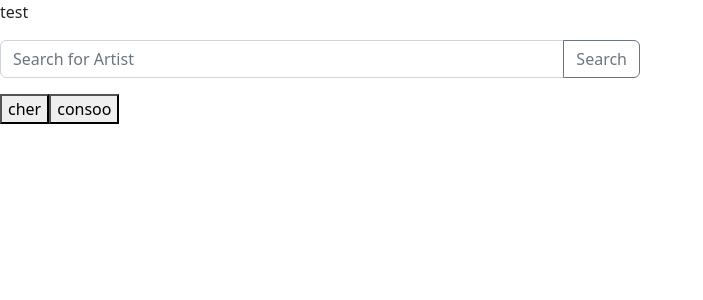
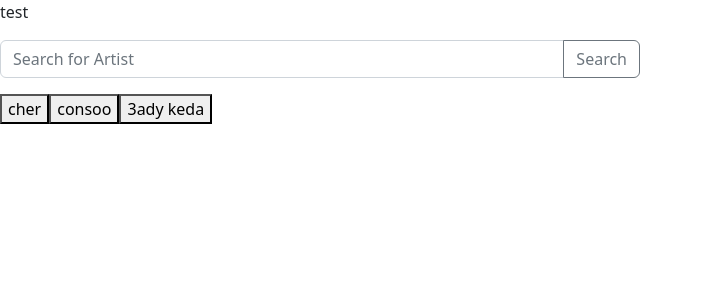
Before and after one commit to Naguib10/artists-search-app, a React (Create React App) app in the folder artists-search-app/: page /searchresults in a window 1280 px wide. Shown: the top 300 px of the page, without its empty margins (0-703 px from the left). Built offline with nearby package versions, Linux system fonts and the light colour scheme.

Commit message:
[ADD] Fetching APIs including images

```diff
--- a/artists-search-app/src/components/App.jsx
+++ b/artists-search-app/src/components/App.jsx
@@ -2,13 +2,17 @@ import SearchBar from "./SearchBar";
 import { Link } from "react-router-dom";
 import axios from "axios";
 import { useState } from "react";
+import ArtistCard from "./ArtistCard";
+import SearchResults from "./SearchResults";
 
 function App() {
 
   const [name, setname] = useState([]);
 
+  var artist = "michael";
+
   const fetchData = () => {
-    return axios.get(" http://ws.audioscrobbler.com/2.0/?method=artist.search&artist=cher&api_key=2d9b6b622a720816152fe9586d35f271&format=json")
+    return axios.get(`http://ws.audioscrobbler.com/2.0/?method=artist.search&artist=${artist}&api_key=2d9b6b622a720816152fe9586d35f271&format=json`)
       .then((response) => setname(response.data.results.artistmatches.artist)).then(conso);
 
     //key 2d9b6b622a720816152fe9586d35f271
@@ -26,6 +30,7 @@ function App() {
       {/* <p>{name}</p> */}
       <button onClick={fetchData}>cher</button>
       <button onClick={conso}>consoo</button>
+      <SearchResults />
     </div>
   );
 }
--- /dev/null
+++ b/artists-search-app/src/components/ArtistCard.jsx
@@ -0,0 +1,20 @@
+import Button from 'react-bootstrap/Button';
+import Card from 'react-bootstrap/Card';
+
+function BasicExample(props) {
+    return (
+        <Card style={{ width: '18rem' }}>
+            <Card.Img variant="top" src={props.img} />
+            <Card.Body>
+                <Card.Title>{props.title}</Card.Title>
+                <Card.Text>
+                    {/* Some quick example text to build on the card title and make up the
+                    bulk of the card's content. */}
+                </Card.Text>
+                <Button variant="primary">Top Albums</Button>
+            </Card.Body>
+        </Card>
+    );
+}
+
+export default BasicExample;
--- /dev/null
+++ b/artists-search-app/src/components/SearchResults.jsx
@@ -0,0 +1,35 @@
+import React, { useState } from 'react';
+import ArtistCard from "./ArtistCard";
+import axios from "axios";
+
+const SearchResults = (props) => {
+
+    const [artists, setArtists] = useState([]);
+
+    async function fetchData() {
+        try {
+            const response = await axios.get(
+                `http://ws.audioscrobbler.com/2.0/?method=artist.search&artist=cher&api_key=2d9b6b622a720816152fe9586d35f271&format=json`);
+            setArtists(response.data.results.artistmatches.artist);
+            console.log(response.data.results.artistmatches.artist[1].image[1]["#text"]);
+
+        } catch (error) {
+            alert(error.message);
+        }
+    }
+
+    return (
+        <>
+            {artists.map((artist, id) => (
+                <ArtistCard
+                    key={id}
+                    title={artist.name}
+                    img={artist.image[1]["#text"]}
+                />
+            ))}
+            <button onClick={fetchData}>3ady keda</button>
+        </>
+    )
+}
+
+export default SearchResults
```
